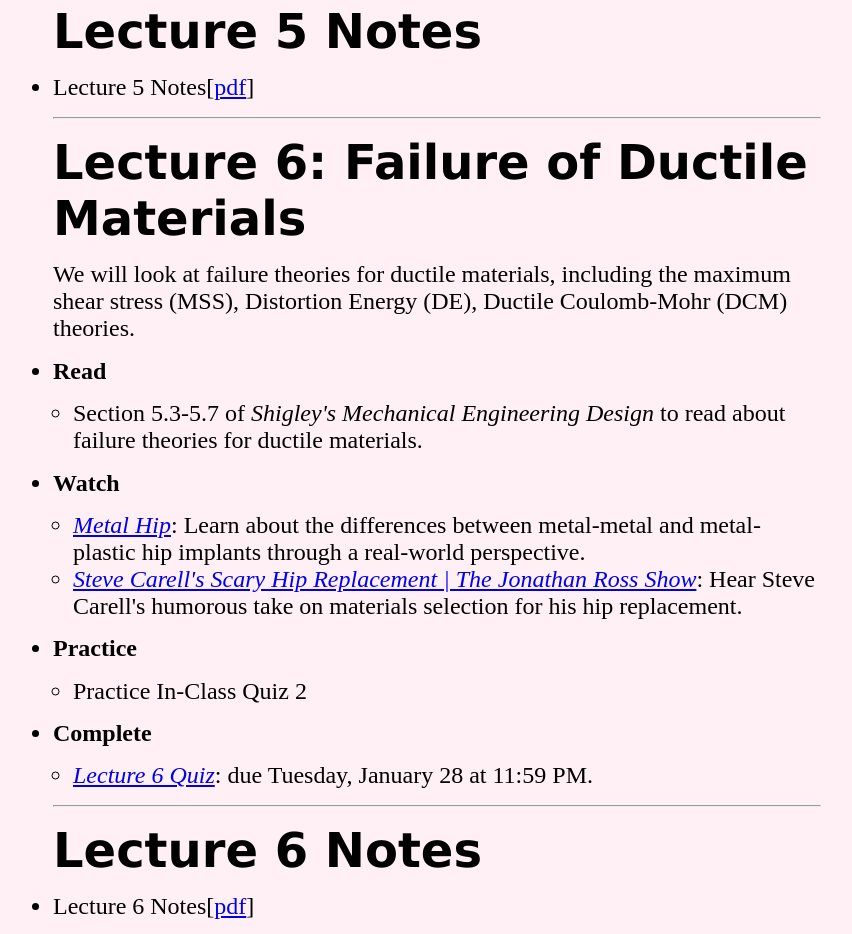
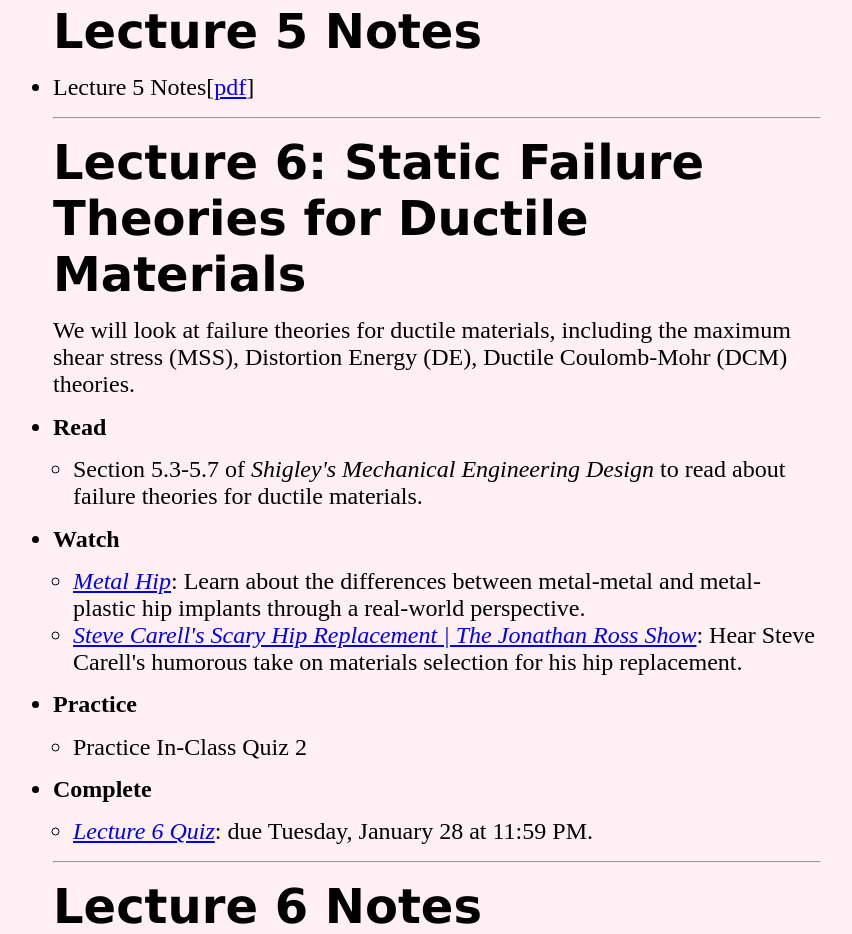
Before and after one commit to lginsberg3/personalsite, a plain HTML site: page teaching/2025Spring/MET4501/Failure/Chapter5.html in a window 1280 px wide. Shown: the part 1920-2854 px from the top of the page, without its empty margins (203-1055 px from the left). Drawn offline with Linux system fonts and the light colour scheme.

Commit message:
Update Chapter5.html

```diff
--- a/teaching/2025Spring/MET4501/Failure/Chapter5.html
+++ b/teaching/2025Spring/MET4501/Failure/Chapter5.html
@@ -85,7 +85,7 @@
       <hr>
       <p></p>
 
-      <h1>Lecture 6: Failure of Ductile Materials</h1>
+      <h1>Lecture 6: Static Failure Theories for Ductile Materials</h1>
       <p>
           We will look at failure theories for ductile materials, including the maximum shear stress (MSS), Distortion Energy (DE), Ductile Coulomb-Mohr (DCM) theories.
       </p>
```
